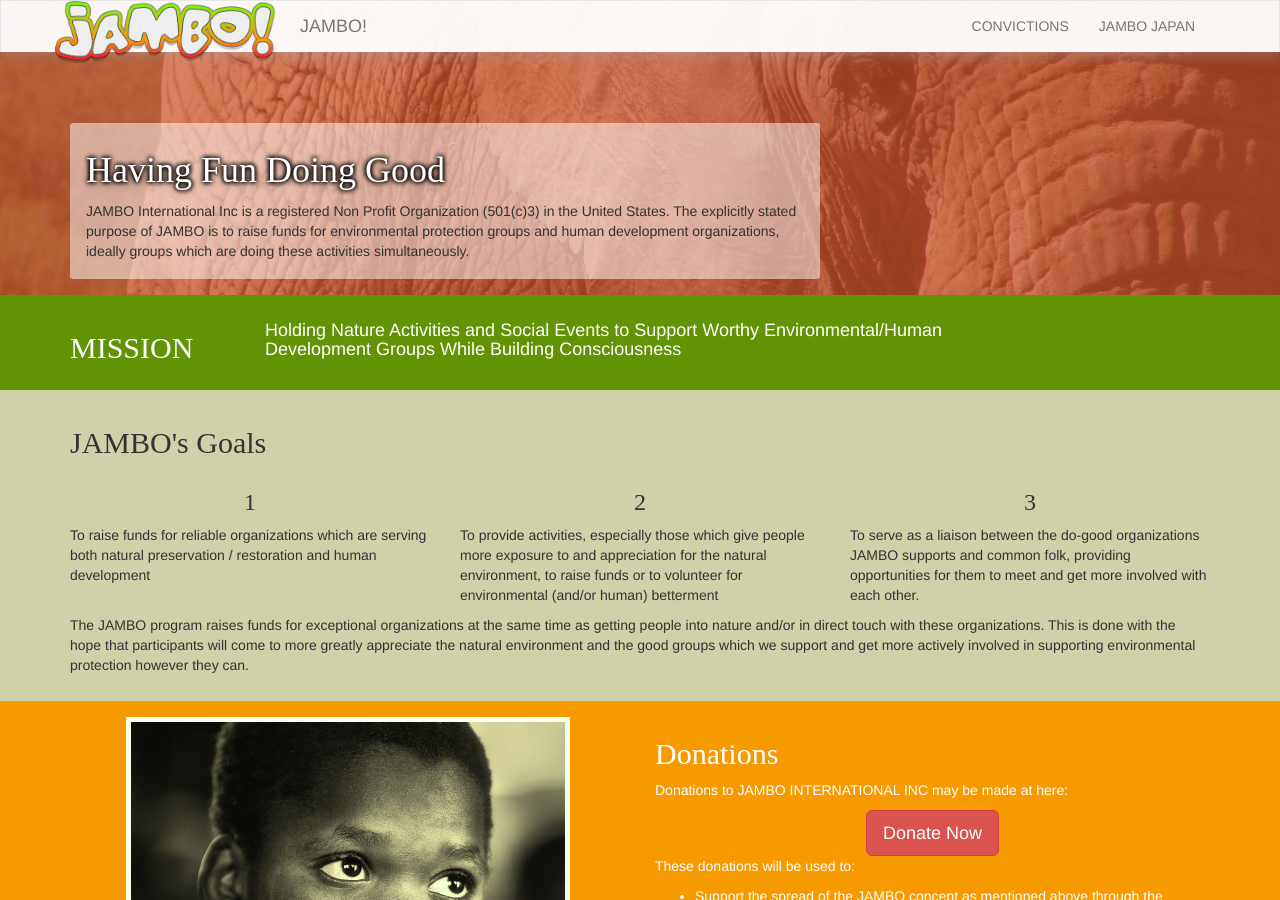
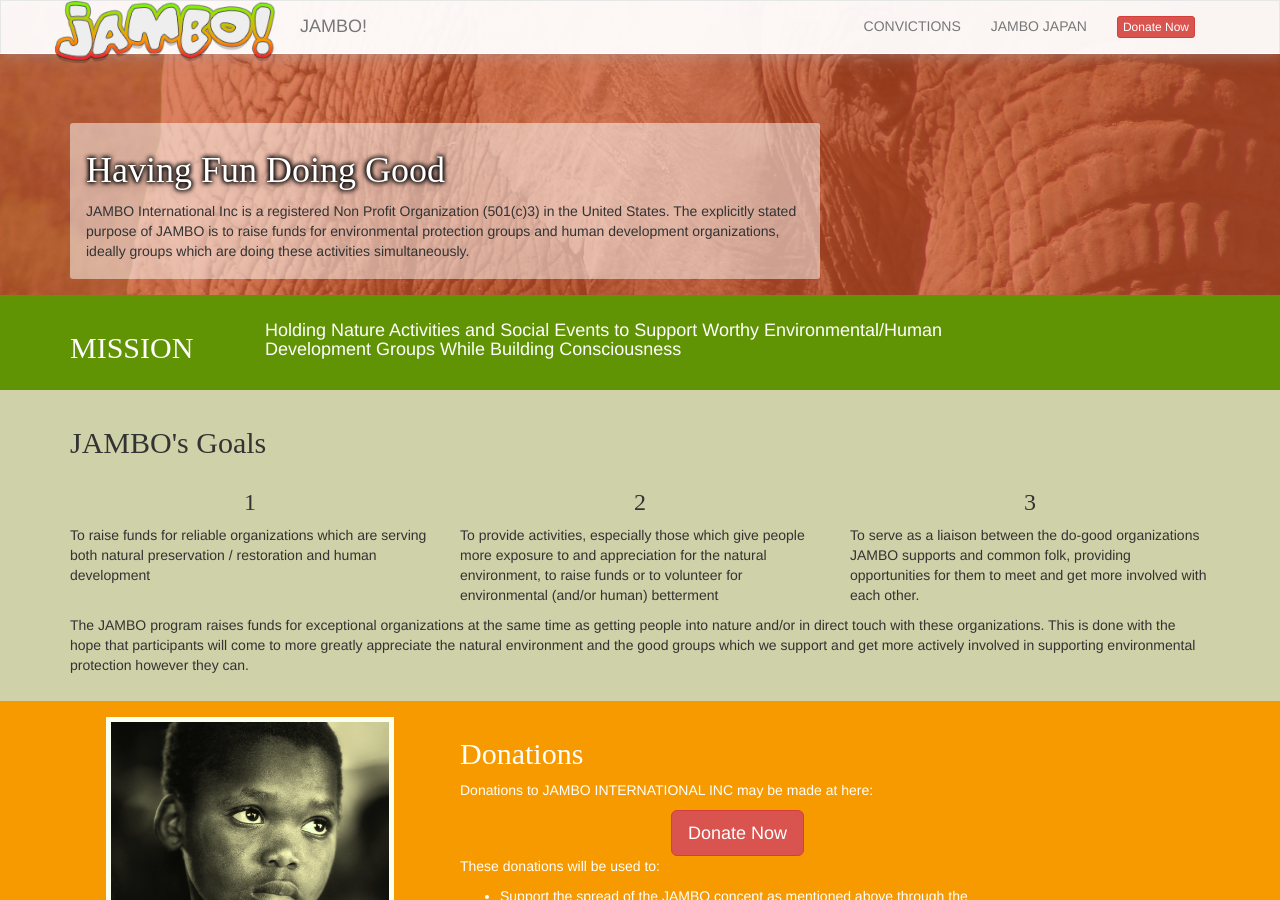
Before and after one commit to renanak/jambo-international.github.io, a Jekyll site: the page built from index.html, in a window 1280 px wide and 900 px high. Built offline with Jekyll 4.4.1, drawn with Linux system fonts in a browser that asks for light colours; some web fonts are replaced.

Commit message:
donation button up top

```diff
--- a/_includes/donationbutton.html
+++ b/_includes/donationbutton.html
@@ -1,2 +1 @@
-
-<div id="cp36a55910a7" onclick="document.getElementById('pay_now_form_7f7e5526ae').submit()"><div><div class='r-bg '><span class='r-fg r-fg-3'></span> <span class='r-fg r-fg-2'></span> <span class='r-fg r-fg-1'></span> <span class='r-fg r-fg-0'></span> </div><form action="https://globalgatewaye4.firstdata.com/pay" id="pay_now_form_7f7e5526ae" method="post"><input name="x_login" type="hidden" value="WSP-JAMBO-Jx38oABY2Q" /><input name="x_show_form" type="hidden" value="PAYMENT_FORM" /><input name="x_fp_sequence" type="hidden" value="1446897003389856504" /><input name="x_fp_hash" type="hidden" value="PNB-1.0-696d0b0195d7062c8c30226b6b19d88e0625af4b" /><input name="x_amount" type="hidden" value="" /><input name="x_currency_code" type="hidden" value="USD" /><input name="x_test_request" type="hidden" value="FALSE" /><input name="x_relay_response" type="hidden" value="" /><input name="donation_prompt" type="hidden" value="Please enter the amount you wish to donate" /><input name="button_code" type="hidden" value="Pay Now Jambo International" /><div class="cpwrap"><button class="btn btn-danger btn-lg" type="button">Donate Now</button></div></form><div class='r-bg '><span class='r-fg r-fg-0'></span> <span class='r-fg r-fg-1'></span> <span class='r-fg r-fg-2'></span> <span class='r-fg r-fg-3'></span> </div></div></div>
+<div style="display: inline" id="cp36a55910a7" onclick="document.getElementById('pay_now_form_7f7e5526ae').submit()"><div><div class='r-bg '><span class='r-fg r-fg-3'></span> <span class='r-fg r-fg-2'></span> <span class='r-fg r-fg-1'></span> <span class='r-fg r-fg-0'></span> </div><form action="https://globalgatewaye4.firstdata.com/pay" id="pay_now_form_7f7e5526ae" method="post"><input name="x_login" type="hidden" value="WSP-JAMBO-Jx38oABY2Q" /><input name="x_show_form" type="hidden" value="PAYMENT_FORM" /><input name="x_fp_sequence" type="hidden" value="1446897003389856504" /><input name="x_fp_hash" type="hidden" value="PNB-1.0-696d0b0195d7062c8c30226b6b19d88e0625af4b" /><input name="x_amount" type="hidden" value="" /><input name="x_currency_code" type="hidden" value="USD" /><input name="x_test_request" type="hidden" value="FALSE" /><input name="x_relay_response" type="hidden" value="" /><input name="donation_prompt" type="hidden" value="Please enter the amount you wish to donate" /><input name="button_code" type="hidden" value="Pay Now Jambo International" /><div class="cpwrap"><button class="btn btn-danger {{ include.btnclass }}" type="button">Donate Now</button></div></form><div class='r-bg '><span class='r-fg r-fg-0'></span> <span class='r-fg r-fg-1'></span> <span class='r-fg r-fg-2'></span> <span class='r-fg r-fg-3'></span> </div></div></div>
--- a/_includes/header.html
+++ b/_includes/header.html
@@ -19,6 +19,7 @@
             <li><a class="page-link" href="{{ my_page.url | prepend: site.baseurl }}">{{ my_page.title }}</a></li>
           {% endif %}
           {% endfor %}
+          <li><a href="#">{% include donationbutton.html btnclass="btn-xs" %}</a></li>
         </ul>
       </div><!--/.nav-collapse -->
     </div><!--/.container-fluid -->
--- a/_layouts/home.html
+++ b/_layouts/home.html
@@ -62,16 +62,16 @@
 <section class="donations tint-yellow">
   <div class="container">
     <div class="row">
-      <div class="col-sm-6 illustration">
+      <div class="col-sm-6 col-lg-4 illustration">
         <img src="/images/orphan-1139042_1280.jpg" alt="">
       </div>
-      <div class="col-sm-6">
+      <div class="col-sm-6 col-lg-6">
       <h2>Donations</h2>
 
       <p>Donations to JAMBO INTERNATIONAL INC may be made  at here:</p>
 
       <div class="text-center">
-        {% include donationbutton.html %}
+        {% include donationbutton.html btnclass="btn-lg" %}
       </div>
 
       <p>These donations will be used to:</p>
```
